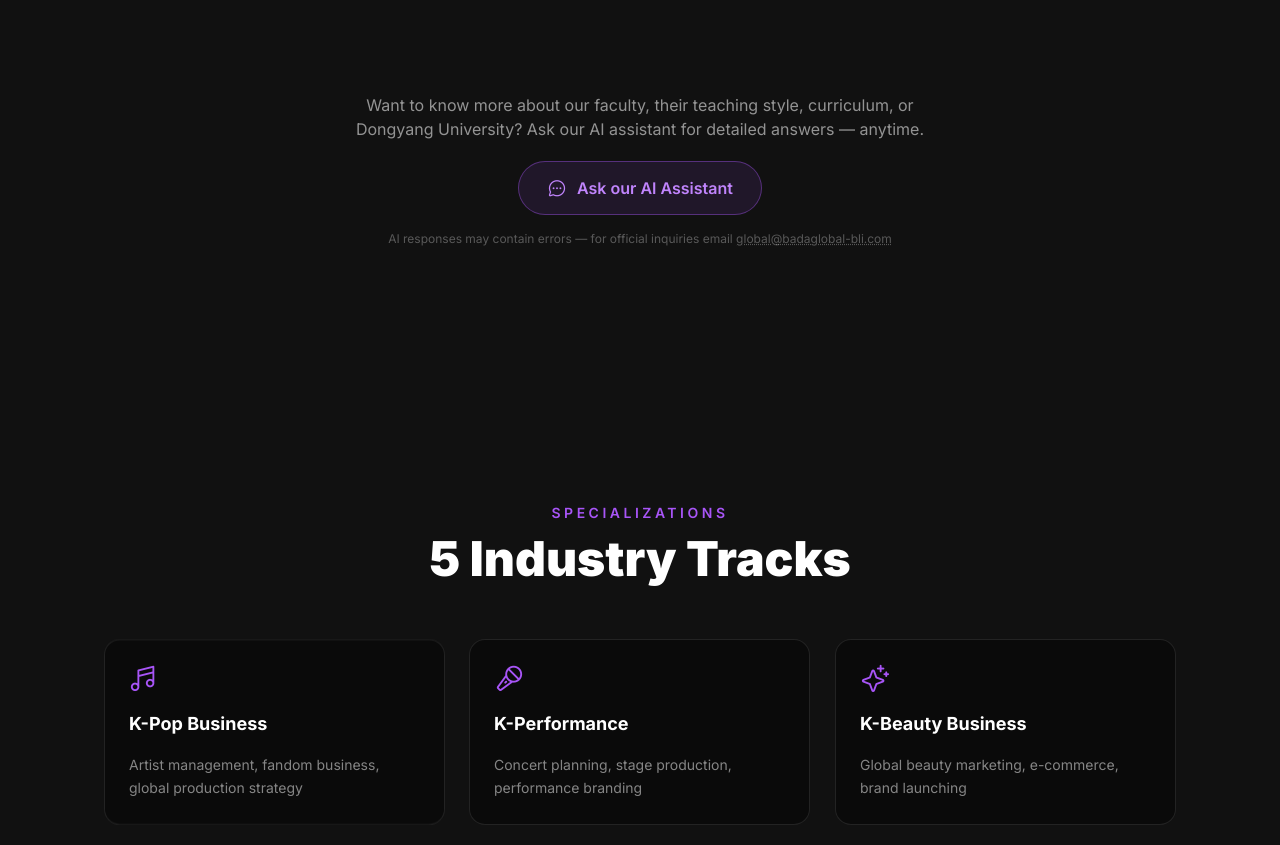
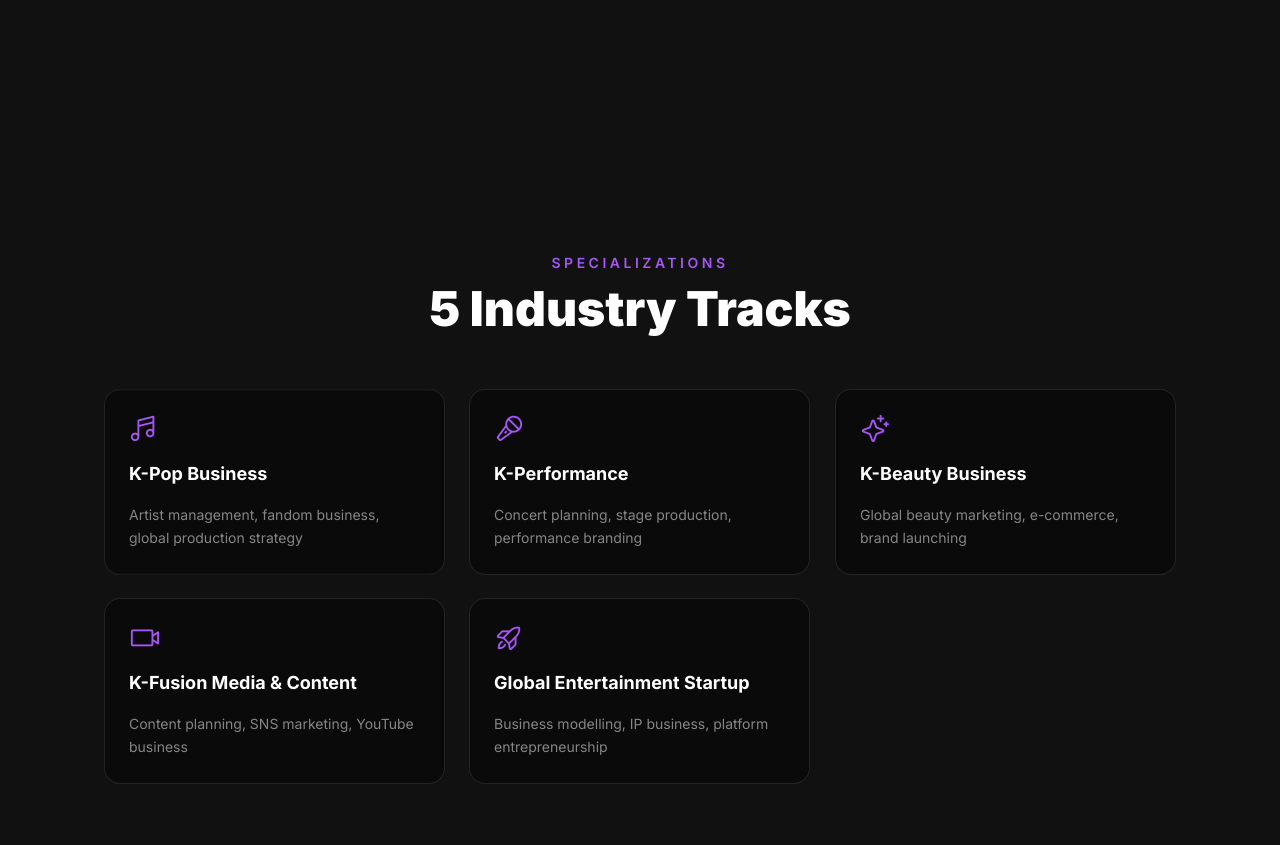
Before and after one commit to melbada1974-dot/kcultureelite, a plain HTML site: page index.html in a window 1280 px wide. Shown: the part 5523-6368 px from the top of the page. Drawn offline with nearby package versions, Linux system fonts and the light colour scheme.

Commit message:
refactor: Faculty CTA 제거 — 챗봇 단일 진입점(플로팅 위젯)으로 통일

```diff
--- a/index.html
+++ b/index.html
@@ -626,19 +626,6 @@
                 </div>
             </div>
 
-            <!-- ============================= -->
-            <!-- CHATBOT CTA (Faculty section footer) -->
-            <!-- ============================= -->
-            <div class="mt-16 md:mt-24 text-center kc-reveal">
-                <p class="text-white/55 text-sm md:text-base mb-5 max-w-xl mx-auto leading-relaxed">
-                    Want to know more about our faculty, their teaching style, curriculum, or Dongyang University? Ask our AI assistant for detailed answers — anytime.
-                </p>
-                <button type="button" class="kc-chat-trigger inline-flex items-center gap-2.5 px-7 py-3.5 rounded-full bg-kc-accent/10 hover:bg-kc-accent/20 border border-kc-accent/40 text-kc-accent-glow font-semibold transition-all hover:shadow-[0_0_30px_rgba(168,85,247,0.3)]">
-                    <i class="ph ph-chat-circle-dots text-xl"></i>
-                    <span>Ask our AI Assistant</span>
-                </button>
-                <p class="mt-4 text-white/30 text-xs">AI responses may contain errors — for official inquiries email <a class="underline decoration-dotted hover:text-white/60" href="mailto:global@badaglobal-bli.com">global@badaglobal-bli.com</a></p>
-            </div>
         </div>
 
         <!-- Scoped styles: Faculty Tier 1 Accordion + Tier 2 Flip Cards -->
@@ -706,12 +693,6 @@
                 // Flip card tap
                 document.querySelectorAll('.kc-fc').forEach(function(c){
                     c.addEventListener('click', function(){ c.classList.toggle('flipped'); });
-                });
-                // Chatbot CTA placeholder (until real chatbot built)
-                document.querySelectorAll('.kc-chat-trigger').forEach(function(b){
-                    b.addEventListener('click', function(){
-                        alert('AI Assistant is coming soon!\n\nFor urgent inquiries, please email: global@badaglobal-bli.com');
-                    });
                 });
             })();
         </script>
```
